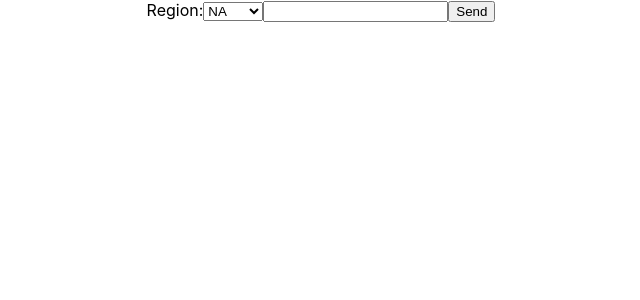
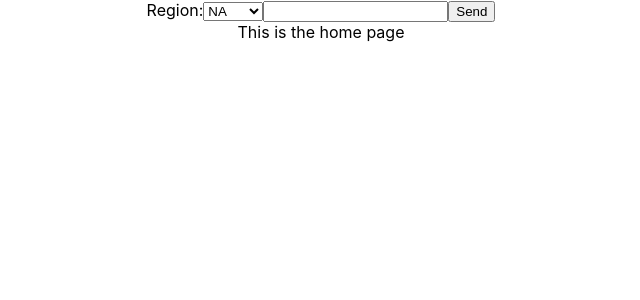
Before and after one commit to VincentPellechia/RiotApiProject, a React (Create React App) app in the folder client/: page / in a window 1280 px wide. Shown: the top 300 px of the page, without its empty margins (319-959 px from the left). Built offline with nearby package versions, Linux system fonts and the light colour scheme.

Commit message:
adding future home page

```diff
--- a/client/src/App.js
+++ b/client/src/App.js
@@ -1,14 +1,16 @@
-import React from 'react';
-import { BrowserRouter as Router, Route, Routes } from 'react-router-dom';
-import User from './components/user';
-import UserSearchForm from './components/userSearchForm'; // Import the new component
-import './App.css';
+import React from "react";
+import { BrowserRouter as Router, Route, Routes } from "react-router-dom";
+import User from "./pages/user";
+import Home from "./pages/home";
+import UserSearchForm from "./components/userSearchForm"; // Import the new component
+import "./App.css";
 
 function App() {
   return (
     <div className="App">
       <UserSearchForm /> {/* Render the UserSearchForm component */}
       <Routes>
+        <Route path="/" element={<Home />} />
         <Route path="/user/:region/:userName" element={<User />} />
       </Routes>
     </div>
--- /dev/null
+++ b/client/src/pages/home.js
@@ -0,0 +1,7 @@
+import React, { useState } from "react";
+
+function HomePage() {
+  return <div>This is the home page</div>;
+}
+
+export default HomePage;
```
